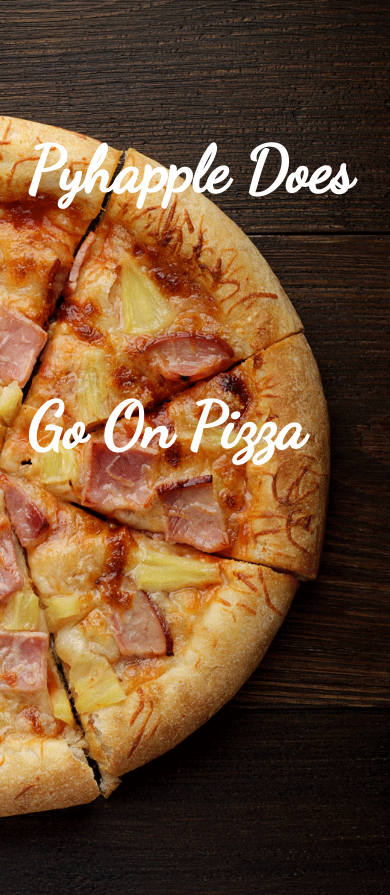
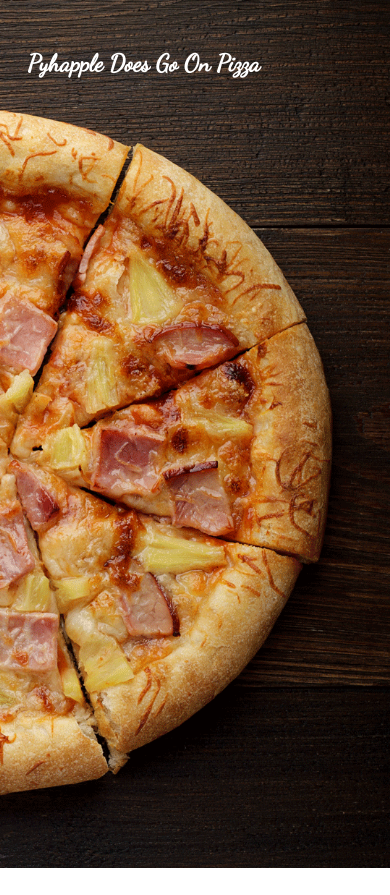
Before and after one commit to miscbits/pyhapple, a plain HTML site: page index.html in a window 390 px wide. After the commit the page ends 868 px from the top, so only its background shows below. Drawn offline with Linux system fonts and the light colour scheme.

Commit message:
added query for mobile phones

```diff
--- a/index.html
+++ b/index.html
@@ -22,9 +22,16 @@
         }
         @media only screen and (max-width: 768px) {
             h1 {
+                font-size: 1.5em;
+                line-height: 4em;
+            }
+        }
+        @media screen and (min-device-width : 320px) and (max-device-width : 768px) {
+            h1 {
                 font-size: 4em;
                 line-height: 4em;
             }
+
         }
     </style>
 </head>
```
